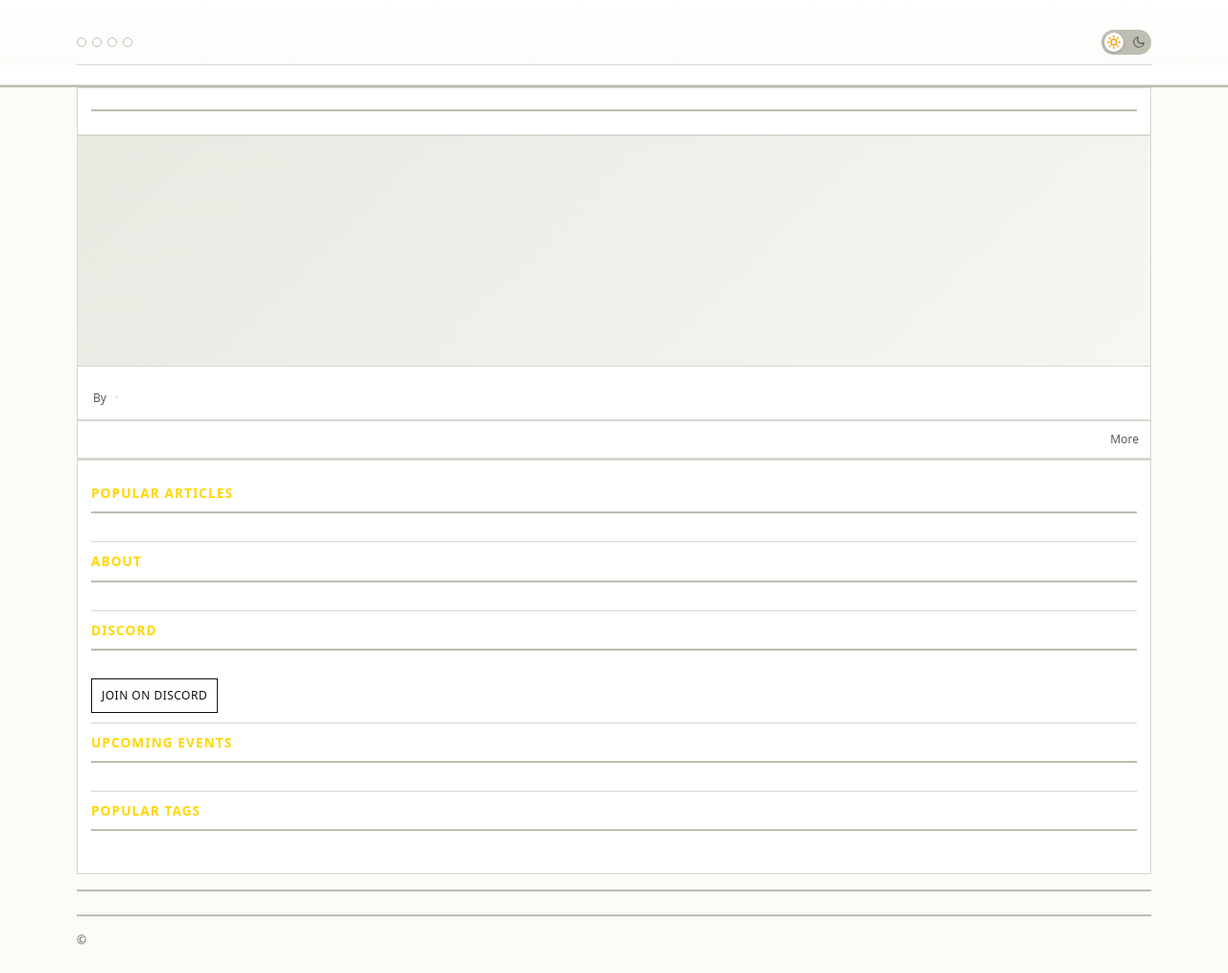
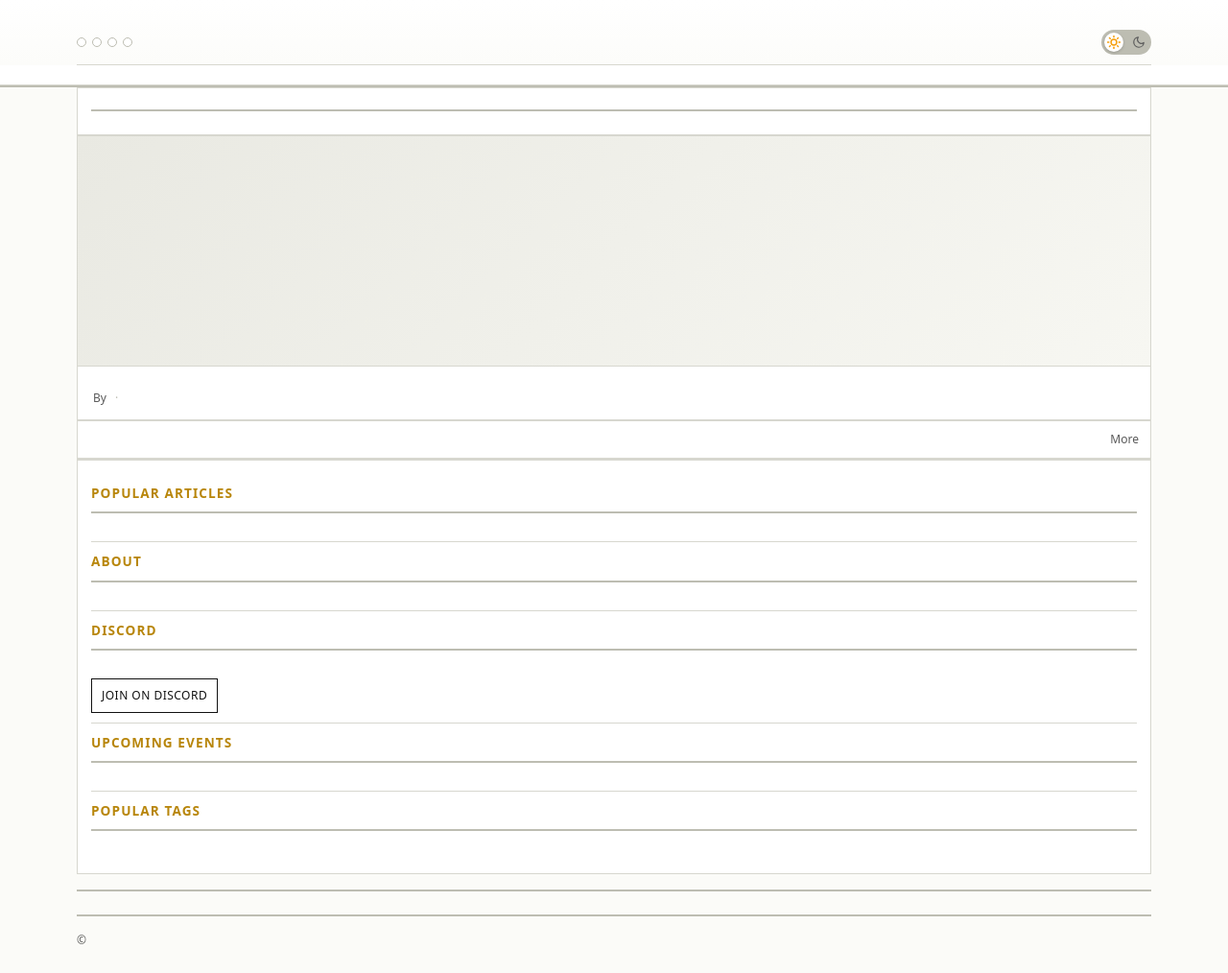
Before and after one commit to Saffen/thelionsroar, a Python web app: template templates/home.html in a window 1280 px wide. Shown: the whole page at 96% size. Run offline with Jinja, Linux system fonts and the light colour scheme; the template is opened without the code that fills it, so the values that code supplies are empty.

Commit message:
Finetyning yellow CSS contrasts for better readability

```diff
--- a/assets/css/base.css
+++ b/assets/css/base.css
@@ -6,11 +6,11 @@
   --line-strong:#bdbdb2;
   --shade:#f1f1ea;
   --accent:#1b1b1b;
+  --accent-gold: #b8860b; /* En dybere "Dark Goldenrod" for bedre læsbarhed på lyst */
   --max:1120px;
   --serif: Georgia, "Times New Roman", Times, serif;
   --sans: system-ui, -apple-system, Segoe UI, Roboto, Helvetica, Arial, sans-serif;
 }
-
 /* Dark theme variables */
 :root[data-theme="dark"]{
   --ink:#f3f0e8;
@@ -20,6 +20,7 @@
   --line-strong:#3a3d44;
   --shade:#181a1f;
   --accent:#f3f0e8;
+  --accent-gold: #ffd700; /* Den klare guld der popper på mørk baggrund */
 }
 
 *{ box-sizing:border-box; }
--- a/assets/css/widgets.css
+++ b/assets/css/widgets.css
@@ -14,12 +14,11 @@
     font-size: 0.85rem;
     text-transform: uppercase;
     letter-spacing: 0.08em;
-    /* Vi beholder guld-farven for identitet, men justerer rammen */
-    color: #ffd700;
+    color: var(--accent-gold); /* Bruger nu variablen */
     border-bottom: 2px solid var(--line-strong);
     padding-bottom: 0.6rem;
     margin-bottom: 1.2rem;
-    font-weight: 700;
+    font-weight: 800; /* Gør den lidt tungere for at hjælpe tydeligheden */
 }
 
 /* Navigation Links */
@@ -42,7 +41,7 @@
 }
 
 .widget-nav-list a:hover {
-    color: #ffd700;
+    color: var(--accent-gold); /* Guld ved hover */
     padding-left: 4px;
     text-decoration: none;
 }
@@ -53,7 +52,7 @@
     line-height: 1.5;
     color: var(--ink);
     margin-bottom: 1rem;
-    border-left: 3px solid #ffd700;
+    border-left: 3px solid var(--accent-gold); /* Guld-streg i tickeren */
     padding-left: 0.8rem;
 }
 
@@ -88,3 +87,6 @@
 .btn-small:hover {
     background: var(--line);
 }
+:root[data-theme="dark"] .widget-title {
+    text-shadow: 0 1px 2px rgba(0,0,0,0.5);
+}
```
